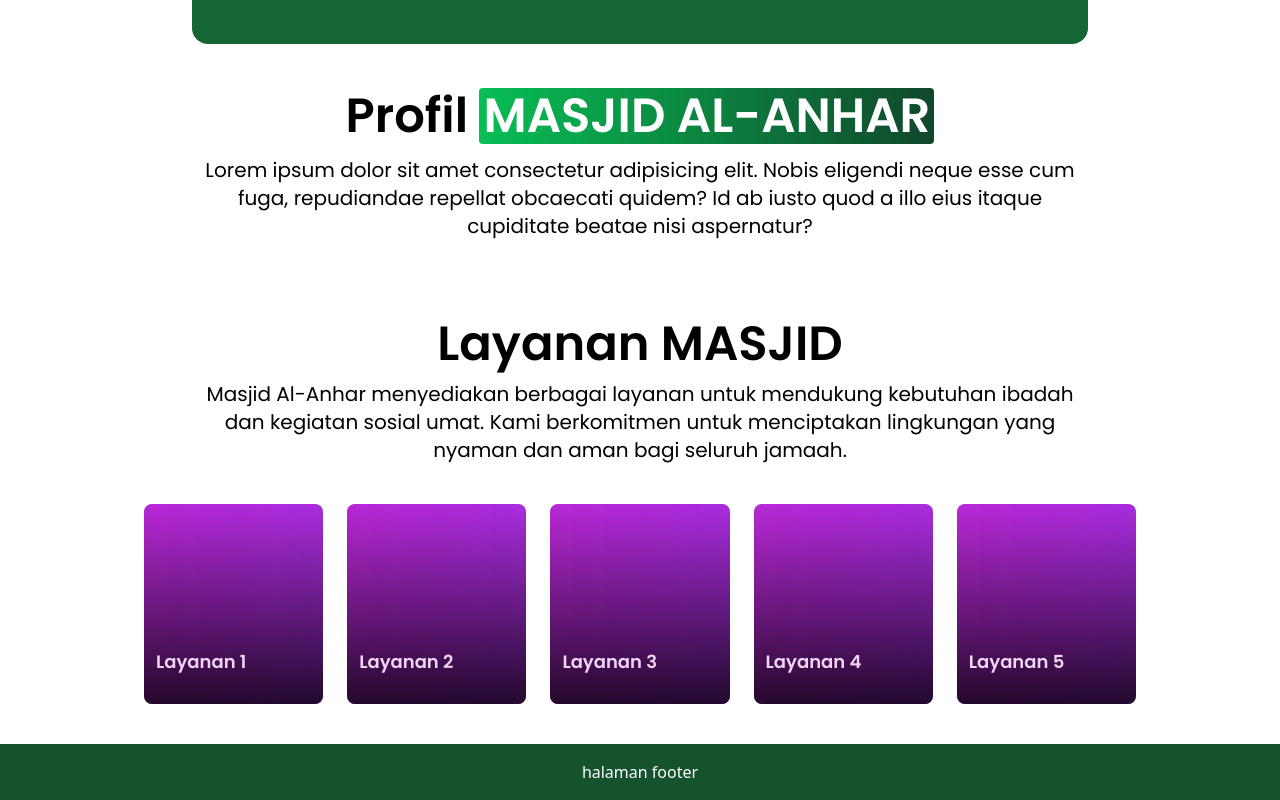
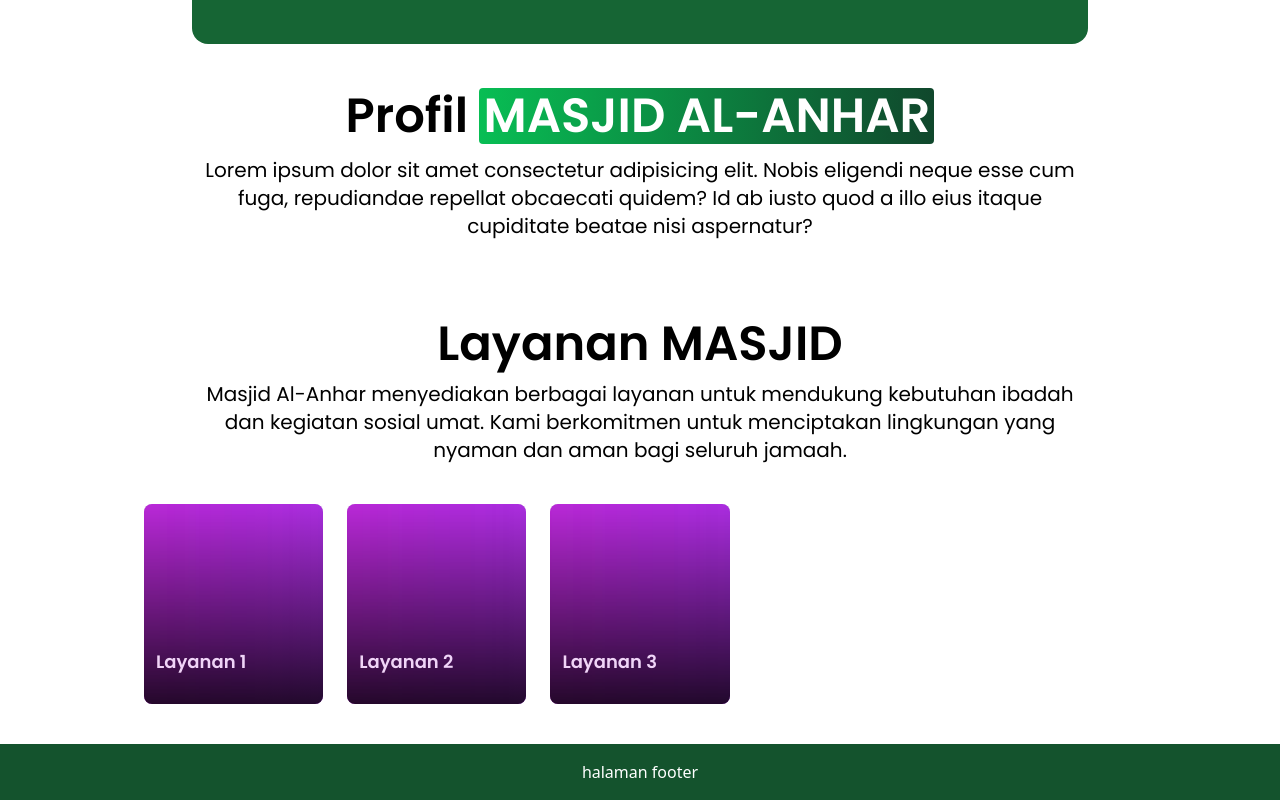
Before and after one commit to siddiqfathurahman/Masjid-ALAnhar, a React (Vite) app: page / in a window 1280 px wide. Shown: the part 556-1356 px from the top of the page. Built offline with nearby package versions, Linux system fonts and the light colour scheme.

Commit message:
Update Layanan.jsx

```diff
--- a/src/components/ui/Layanan.jsx
+++ b/src/components/ui/Layanan.jsx
@@ -3,8 +3,7 @@ const Layanan = () => {
       { id: 1, title: "Layanan 1", image: "/bg.JPG" },
       { id: 2, title: "Layanan 2", image: "/bg.JPG" },
       { id: 3, title: "Layanan 3", image: "/bg.JPG" },
-      { id: 4, title: "Layanan 4", image: "/bg.JPG" },
-      { id: 5, title: "Layanan 5", image: "/bg.JPG" },
+
     ];
 
     return (
```
